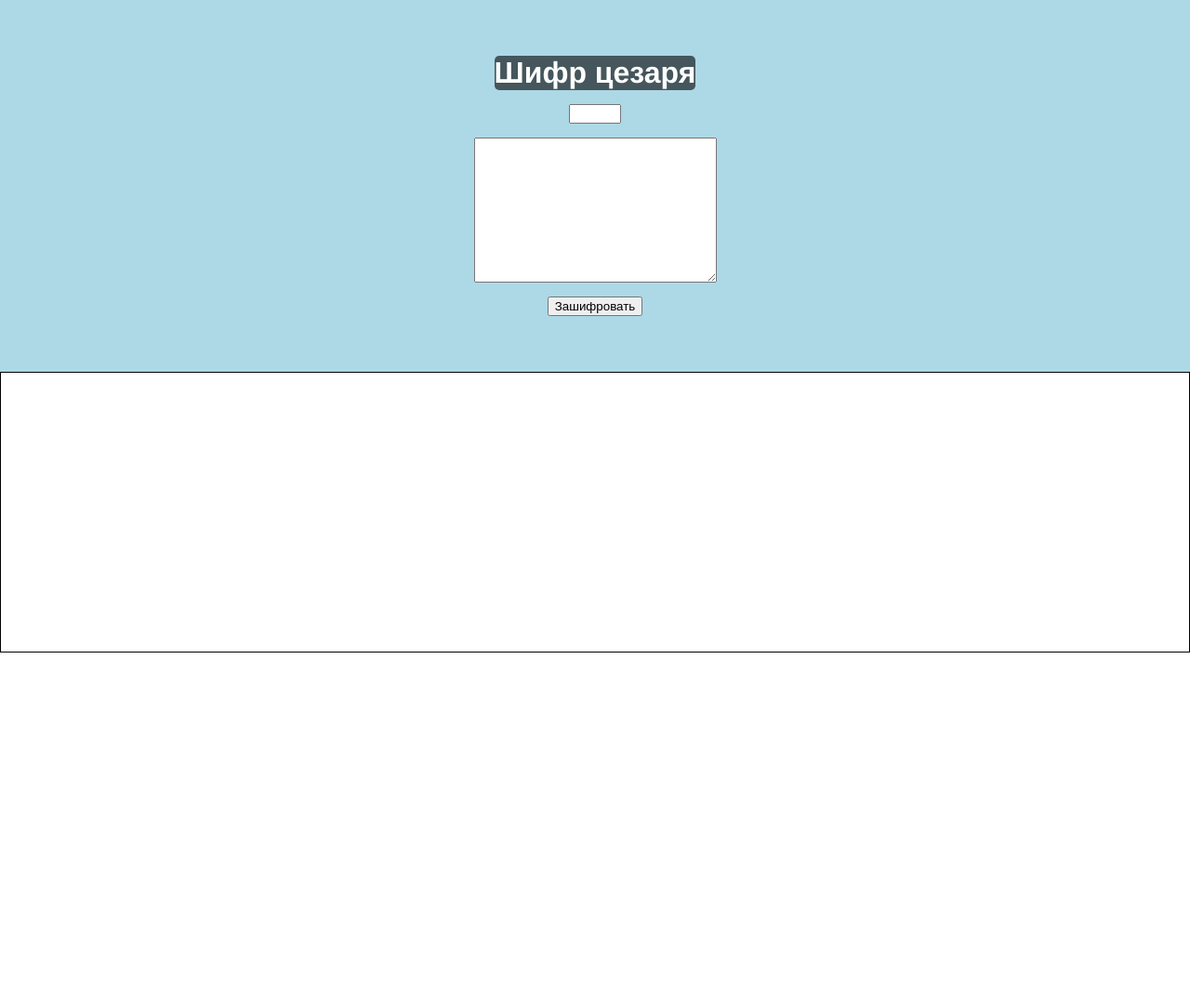
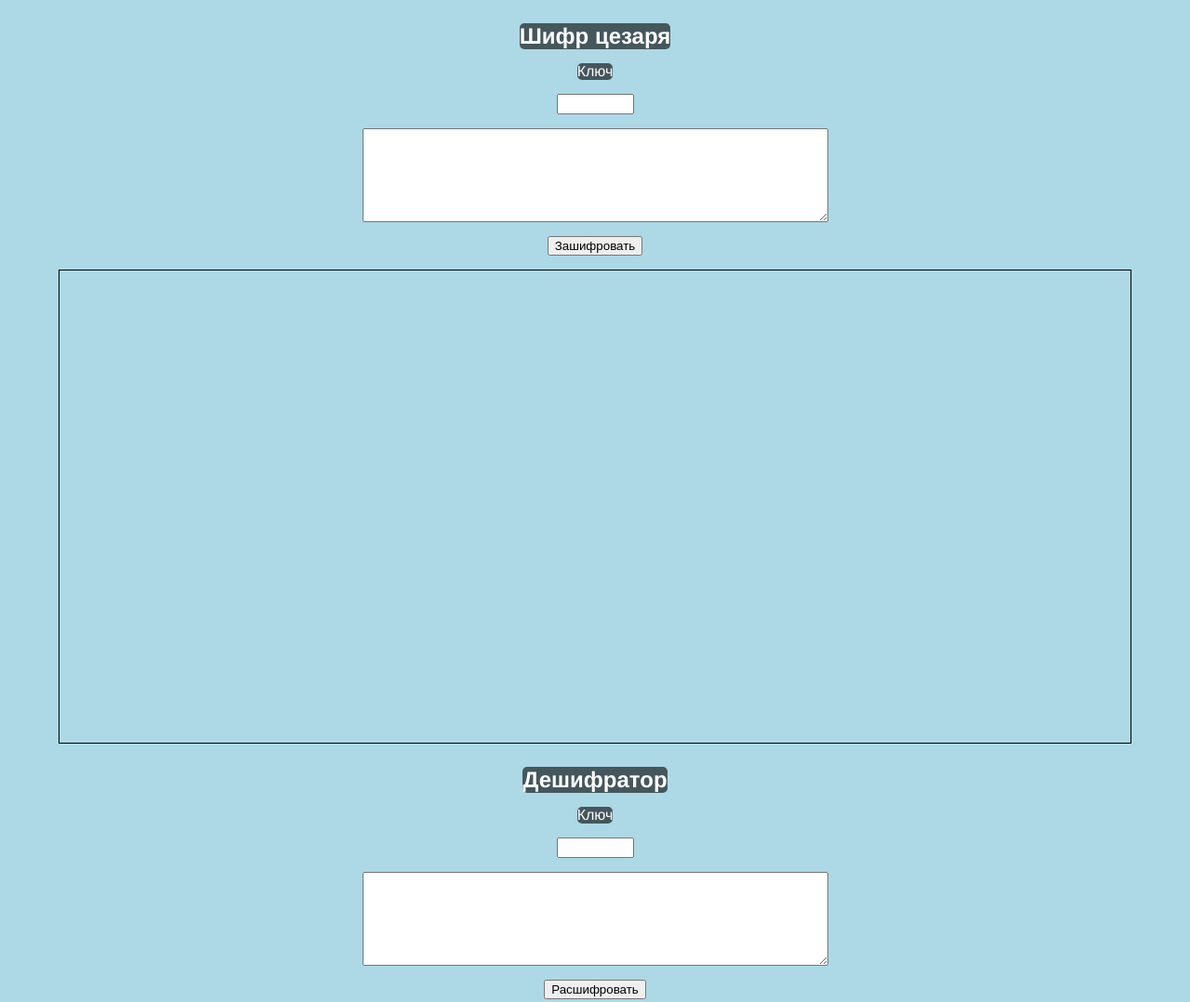
Before and after one commit to EgorZaitsev/caesar_cipher_js, a plain HTML site: page index.html in a window 1280 px wide. Shown: the top 1078 px of the page at 93% size. Before the commit the page ends 800 px from the top, so only its background shows below. Drawn offline with Linux system fonts and the light colour scheme.

Commit message:
release version

```diff
--- a/index.html
+++ b/index.html
@@ -5,20 +5,30 @@
     <meta http-equiv="X-UA-Compatible" content="IE=edge">
     <meta name="viewport" content="width=device-width, initial-scale=1.0">
     <link rel="stylesheet" href="style.css">
-    <title>Document</title>
+    <title>Caesar cipher</title>
 </head>
 <body>
-    <div class="main">
-        <h1 class="title">Шифр цезаря</h1>
-        <input type="number" class="key" id="key" min="0" max="32">
-        <textarea name="" id="message" cols="30" rows="10" class="textform"></textarea>
-        <button class="button" id="apply">Зашифровать</button>
-    </div>
-    <div class="decrypted">
-        <p class="decrypted__text" id="decrypted">
+    <section class="section section__type_encode">
+            <h1 class="title">Шифр цезаря</h1>
+            <p class="subtitle">Ключ</p>
+            <input type="number" class="key" id="key" min="0" max="32">
+            <textarea id="message" cols="60" rows="10" class="textform"></textarea>
+            <button class="button" id="apply">Зашифровать</button>
+            <p class="result result__text" id="encrypted">
 
-        </p>
-    </div>
+            </p>
+    </section>
+
+    <section class="section section__type_decode">
+        <h1 class="title title__decrypt">Дешифратор</h1>
+        <p class="subtitle">Ключ</p>
+        <input type="number" class="key" id="keydecrypt" min="0" max="32">
+        <textarea name="" id="decrypt" cols="60" rows="10"></textarea>
+        <button class="button" id="btnDecrypt">Расшифровать</button>
+        <div class="result">
+            <p class="result__text" id="decrypted"></p>
+        </div>
+    </section>
     <script src="script.js">
 
     </script>
--- a/script.js
+++ b/script.js
@@ -4,7 +4,7 @@ let shiftedAlphabet = "";
 const key = document.getElementById('key');
 const textarea = document.getElementById("message");
 const button = document.getElementById("apply");
-const decrypted = document.getElementById("decrypted");
+const decrypted = document.getElementById("encrypted");
 
 let shifter = (n) => {
     for (let i = 0; i < alphabet.length; i++) {
@@ -25,15 +25,43 @@ let encode = (message) => {
         else result += " ";
 
     }
-
     decrypted.textContent = result;
 }
 
 
 
 button.onclick = function(){
-    console.log(textarea.value);
+
     shifter(Number(key.value));
+    console.log(shiftedAlphabet);
     encode(textarea.value);
     shiftedAlphabet= "";
 }
+
+const textDecrypt = document.getElementById("decrypt");
+const keyDecrypt = document.getElementById("keydecrypt");
+const btnDecrypt = document.getElementById("btnDecrypt");
+const resultDecrypt = document.getElementById("decrypted");
+
+let decrypt = (messageDecrypt) => {
+    messageDecrypt= messageDecrypt.toLowerCase();
+    let result = '';
+
+    for (let i = 0; i < messageDecrypt.length; i++) {
+        if(messageDecrypt[i]!==" ") {
+            let letter = shiftedAlphabet.indexOf(messageDecrypt[i]);
+            result += alphabet[letter];
+        }
+        else result += " ";
+    }
+
+    resultDecrypt.textContent = result;
+}
+
+
+btnDecrypt.onclick = function() {
+    shifter(Number(keyDecrypt.value));
+    console.log(shiftedAlphabet);
+    decrypt(textDecrypt.value);
+    shiftedAlphabet= "";
+}
--- a/style.scss
+++ b/style.scss
@@ -7,18 +7,24 @@ body {
 }
 
 .title {
+    margin-top: 25px;
     background-color: rgba(0, 0, 0, 0.6);
     border-radius: 5px;
     text-align: center;
     color :white;
 }
 
+.subtitle {
+    background-color: rgba(0, 0, 0, 0.6);
+    border-radius: 5px;
+    color: white;
+}
 
-.main {
+.section {
     background-color: lightblue;
     background-position: cover;
-    width: 100vw;
-    height: 50vh;
+    width: 100%;
+    height: 100vh;
     display: flex;
     flex-direction: column;
     justify-content: center;
@@ -26,12 +32,17 @@ body {
     gap: 15px
 }
 
+.key {
+    width: 75px;
+    height: 25px;
+}
 
-.decrypted {
-    height: 300px;
+.result {
+    height: 100%;
+    width: 90%;
     border: solid 1px black;
     &__text{
-
-        height: 10px;
+        word-wrap: break-word;
+        font-size: 24px;
     }
 }
```
Also changed, not shown: style.css, 1 other file.
